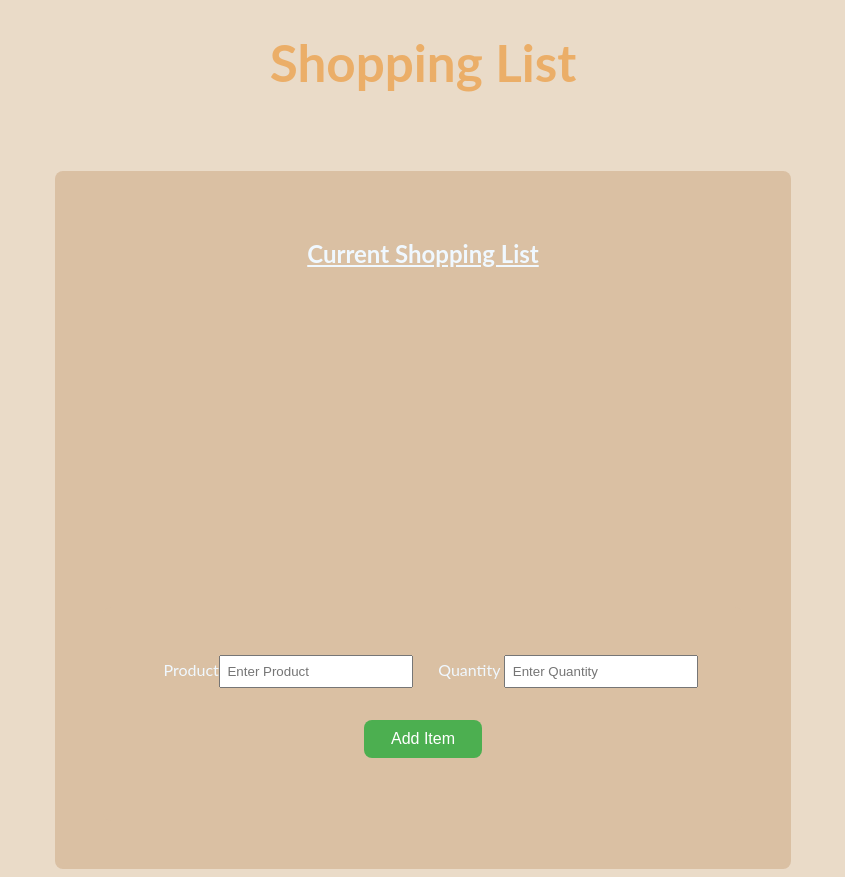
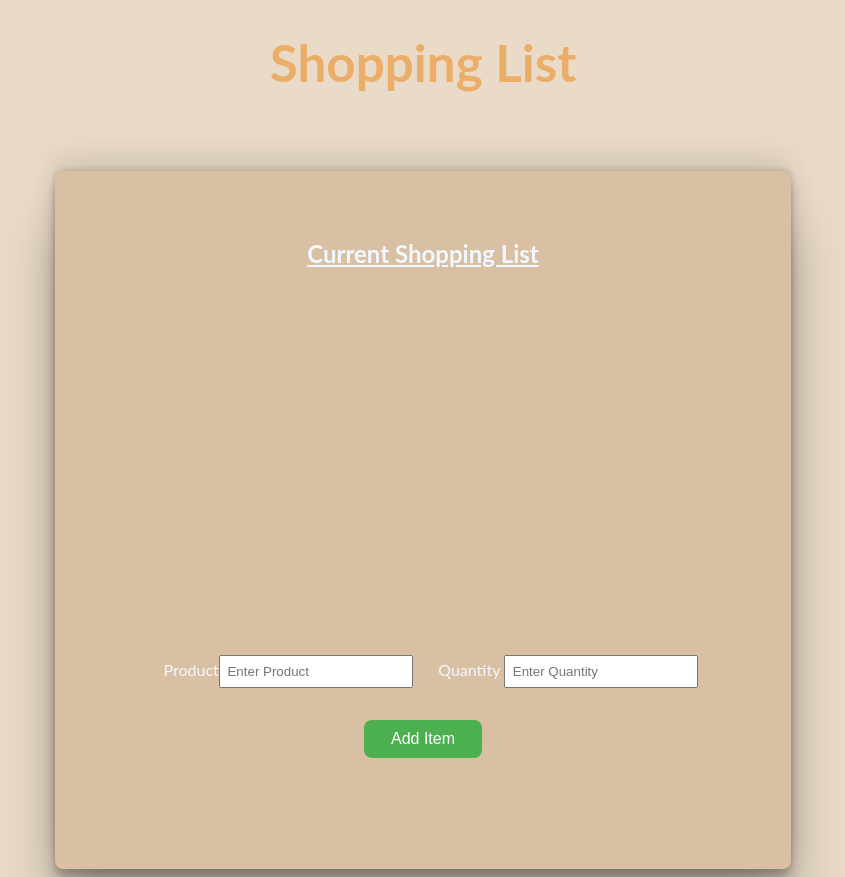
Before and after one commit to MikeCatrone/shopping-list, a React (Create React App) app: page / in a window 1280 px wide. Shown: the whole page, without its empty margins (217-1062 px from the left). Built offline with nearby package versions, Linux system fonts and the light colour scheme.

Commit message:
Update FormHome.css

```diff
--- a/src/components/FormHome.css
+++ b/src/components/FormHome.css
@@ -1,3 +1,4 @@
+
 
 .listContainer {
     padding: 3em;
@@ -7,6 +8,7 @@
     margin-left: auto;
     margin-right: auto;
     margin-top: 5em;
+    box-shadow: rgba(0, 0, 0, 0.25) 0px 54px 55px, rgba(0, 0, 0, 0.12) 0px -12px 30px, rgba(0, 0, 0, 0.12) 0px 4px 6px, rgba(0, 0, 0, 0.17) 0px 12px 13px, rgba(0, 0, 0, 0.09) 0px -3px 5px;
 }
 
 .listContainer h2 {
```
